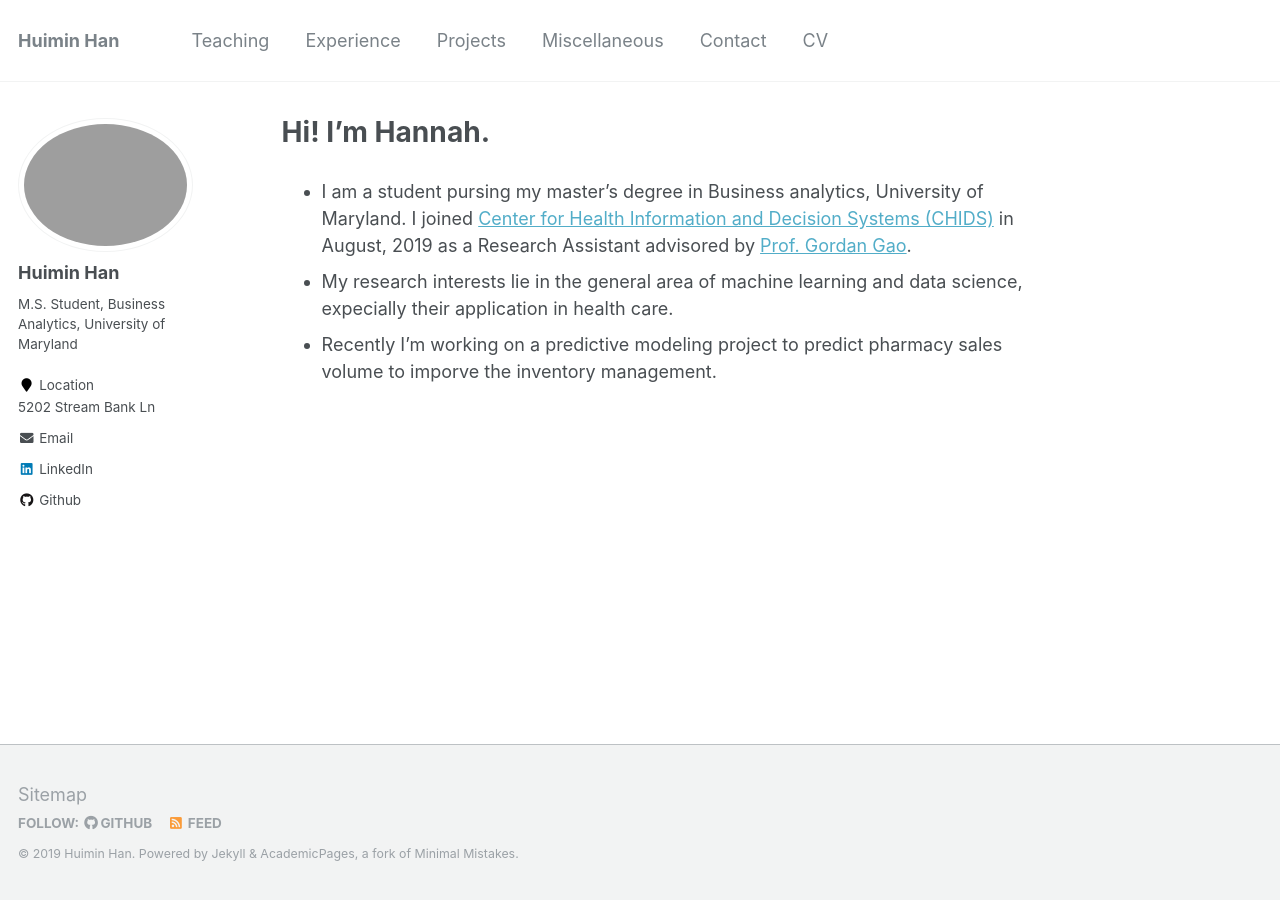
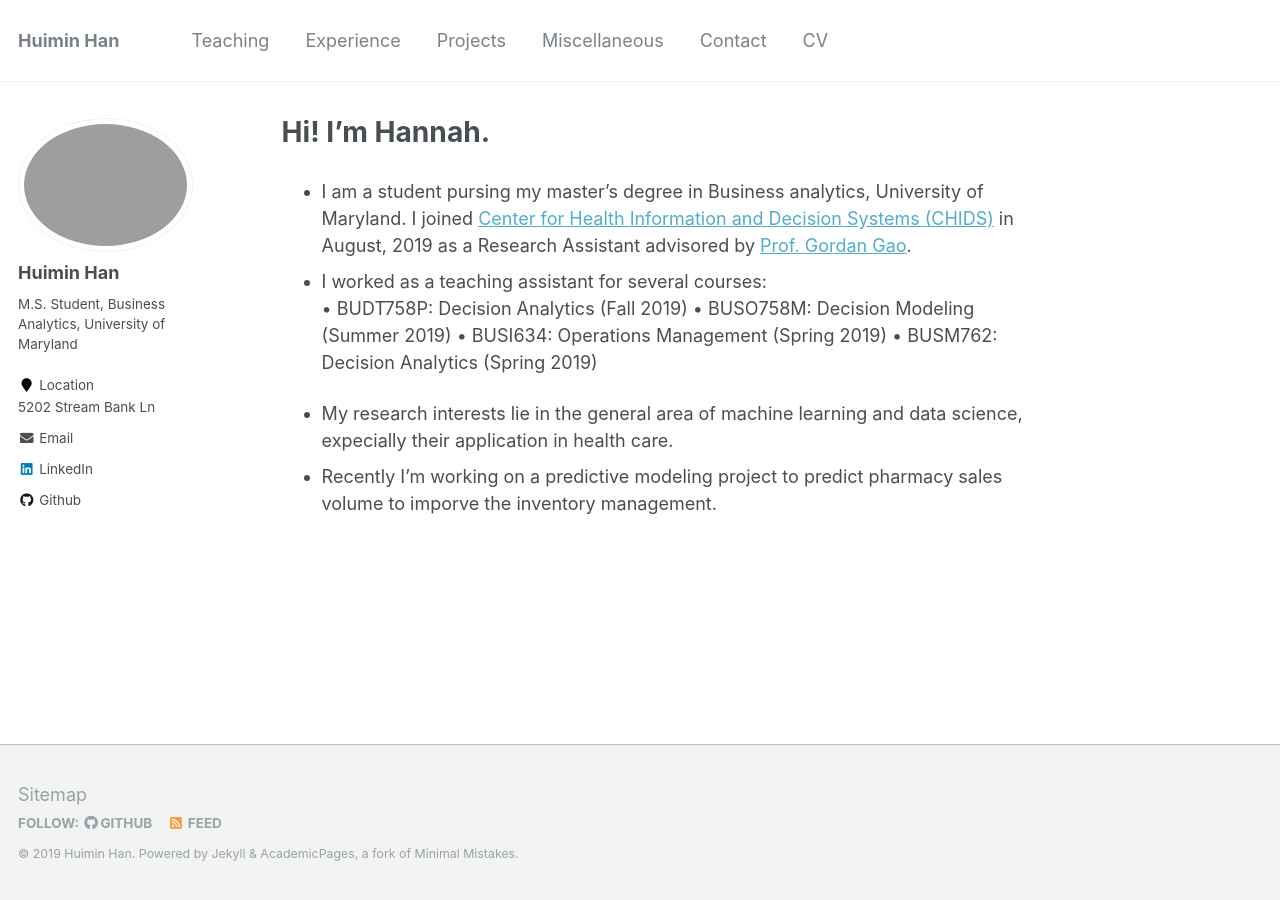
Before and after one commit to HannahHan3/HannahHan3.github.io, a Jekyll site: the page built from _pages/about.md, in a window 1280 px wide. Built offline with Jekyll 4.4.1, drawn with Linux system fonts in a browser that asks for light colours.

Commit message:
Update about.md

```diff
--- a/_pages/about.md
+++ b/_pages/about.md
@@ -10,5 +10,11 @@ redirect_from:
 
 
 * I am a student pursing my master's degree in Business analytics, University of Maryland. I joined [Center for Health Information and Decision Systems (CHIDS)](https://www.rhsmith.umd.edu/centers-excellence/center-health-information-decision-systems) in August, 2019 as a Research Assistant advisored by [Prof. Gordan Gao](http://scholar.rhsmith.umd.edu/ggao).
+* I worked as a teaching assistant for several courses: <br />
+•	BUDT758P: Decision Analytics  (Fall 2019)
+•	BUSO758M: Decision Modeling  (Summer 2019)
+•	BUSI634: Operations Management (Spring 2019)
+•	BUSM762: Decision Analytics (Spring 2019)
+
 * My research interests lie in the general area of machine learning and data science, expecially their application in health care.
 * Recently I'm working on a predictive modeling project to predict pharmacy sales volume to imporve the inventory management.
```
